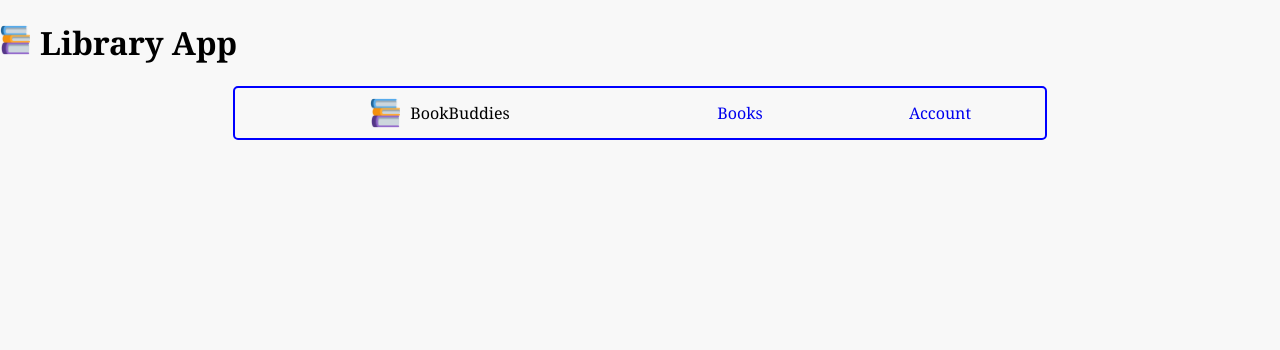
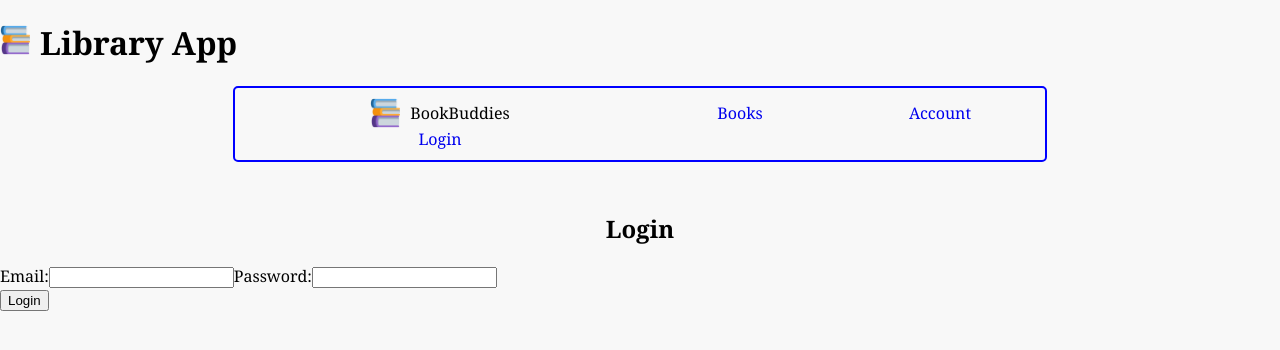
Before and after one commit to jshirey55/block30_BookBuddies, a React (Vite) app: page /login in a window 1280 px wide. Shown: the top 350 px of the page. Built offline with nearby package versions, Linux system fonts and the light colour scheme; the HTML template or start-up script is replaced by a standard one.

Commit message:
added login

```diff
--- a/src/App.jsx
+++ b/src/App.jsx
@@ -3,7 +3,7 @@ import { Navigate, Route, Routes } from "react-router-dom";
 import Books from "./components/Books";
 import SingleBook from "./components/SingleBook";
 import Register from "./components/Register";
-// import Login from "./components/Login";
+import Login from "./components/Login";
 import Account from "./components/Account";
 import Navigation from "./components/Navigation";
 
@@ -24,7 +24,7 @@ function App() {
         <Route path="/books" element={<Books />} />
         <Route path="/books/:id" element={<SingleBook />} />
         {/* <Route path="/register" element={<Register />} /> */}
-        {/* <Route path="/login" element={<Login />} /> */}
+        <Route path="/login" element={<Login />} />
         <Route path="/account" element={<Account />} />
       </Routes>
     </>
--- a/src/components/Login.jsx
+++ b/src/components/Login.jsx
@@ -1,7 +1,52 @@
 /* TODO - add your code to create a functional React component that renders a login form */
-import React from "react";
-import { useForm } from "react";
+import { useState } from "react";
+import { Link } from "react-router-dom";
 
-function Login() {
-    const
+export default function Login({ token }) {
+    const [email, setEmail] = useState('');
+    const [password, setPassword] = useState('');
+
+    async function handleSubmit(e) {
+        e.preventDefault()
+        try{
+            const response = await fetch('https://fsa-book-buddy-b6e748d1380d.herokuapp.com/api/users/login',
+                {
+                    method: 'POST',
+                    headers: { 'Content-Type': 'application/json' },
+                    body: JSON.stringify({ email, password }),
+                });
+                const data = await response.json();
+
+            console.log(data)
+            setLogin(result.data)
+        } catch(error) {
+            console.error(error)
+        }
+    }
+
+    return (
+        <>
+        <h2>Login</h2>
+        <form onSubmit={handleSubmit}></form>
+            <div>
+                <label htmlFor="email">Email:
+                    <input
+                        type="email"
+                        id="email"
+                        value={email}
+                        onChange={(event) => setUsername(event.target.value)}
+                    />
+                </label>
+                <label htmlFor="password">Password:
+                    <input
+                        type="password"
+                        id="password"
+                        value={password}
+                        onChange={(event) => setUsername(event.target.value)}
+                    />
+                </label>
+            </div>
+            <button type="submit">Login</button>
+        </>
+    )
 }
--- a/src/components/Navigation.jsx
+++ b/src/components/Navigation.jsx
@@ -16,6 +16,9 @@ function Navigation() {
       <Link className="links" to="/account">
         Account
       </Link>
+      <Link className="links" to="/login">
+        Login
+      </Link>
     </div>
   );
 }
--- /dev/null
+++ b/src/components/Register.jsx
@@ -0,0 +1,3 @@
+export default function Register() {
+    <h1>Register</h1>
+}
```
Also changed, not shown: src/api/index.js (+11 -0 lines).
